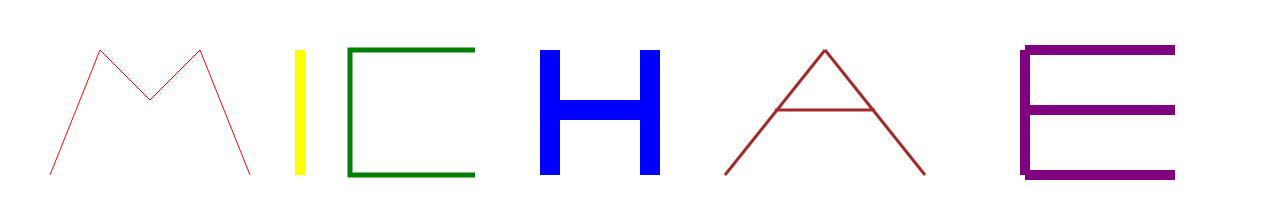
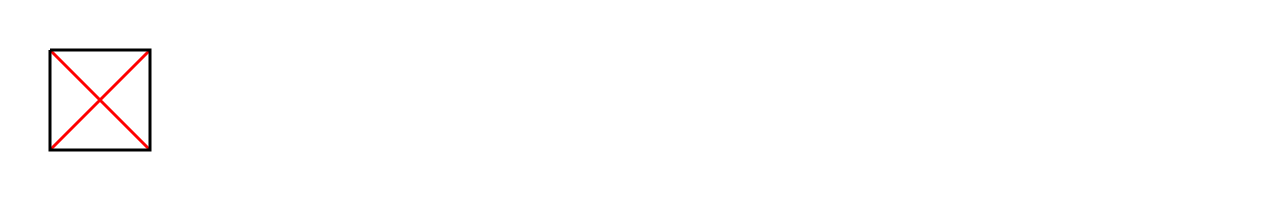
Before and after one commit to EHB-MCT/dev1-exercises-MichaelStoikos, a plain HTML site: page index.html in a window 1280 px wide. Drawn offline with Linux system fonts and the light colour scheme.

Commit message:
finished 1-2 colored box

```diff
--- a/exercises/1-functions/1-2.js
+++ b/exercises/1-functions/1-2.js
@@ -1 +1,33 @@
 "use strict";
+
+
+drawbox();
+
+function drawbox() {
+
+    let canvas = document.querySelector("canvas");
+    canvas.width = window.innerWidth;
+    canvas.height = window.innerHeight;
+    let context = canvas.getContext("2d");
+
+    context.lineWidth = 3;
+    context.strokeStyle = 'red';
+    context.beginPath();
+    context.moveTo(50,50);
+    context.lineTo(150,150);
+    context.moveTo(150,50);
+    context.lineTo(50,150);
+    context.stroke();
+
+    context.lineWidth = 3;
+    context.strokeStyle = 'black';
+    context.beginPath();
+    context.moveTo(50,50);
+    context.lineTo(150,50);
+    context.lineTo(150,150);
+    context.lineTo(50,150);
+    context.lineTo(50,50);
+    context.stroke()
+
+
+}
--- a/index.html
+++ b/index.html
@@ -1,7 +1,7 @@
 <html>
 
 <head>
-    <script src="exercises/1-functions/1-1-name.js" type="module"></script>
+    <script src="exercises/1-functions/1-2.js" type="module"></script>
     <link rel="stylesheet" type="text/css" href="styles/index.css" />
 </head>
 
```
